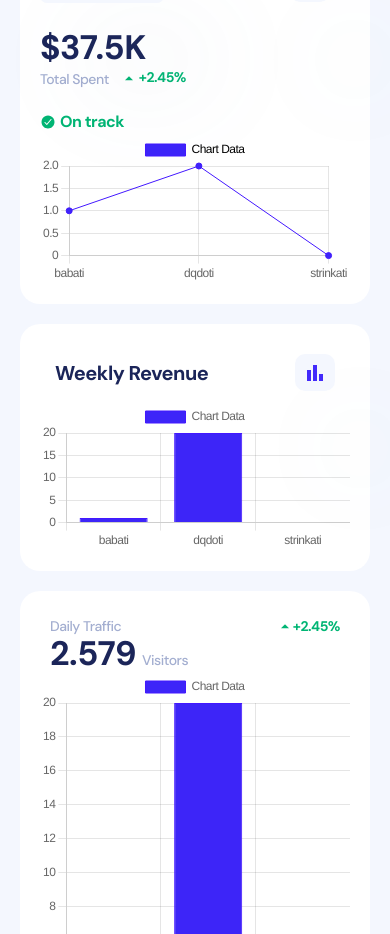
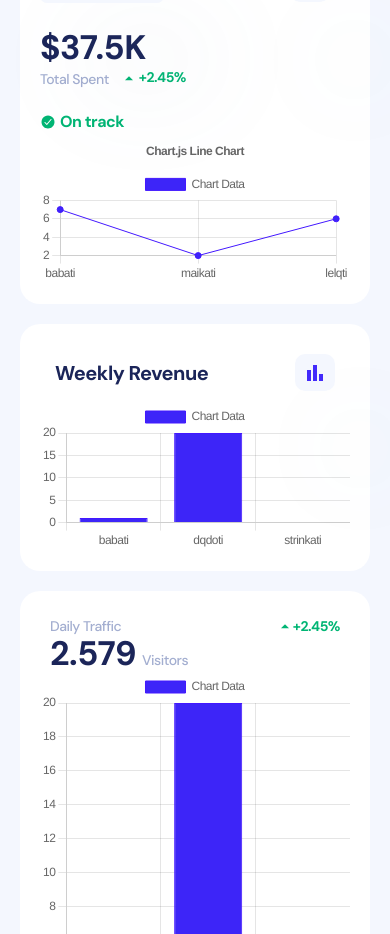
Before and after one commit to LackOnUsernameIdeas/NutriFit, a React (Create React App) app: page /#/admin/default in a window 390 px wide. Shown: the part 900-1834 px from the top of the page. Built offline with nearby package versions, Linux system fonts and the light colour scheme.

Commit message:
some changes on the responsive design

```diff
--- a/src/components/charts/LineChart.tsx
+++ b/src/components/charts/LineChart.tsx
@@ -2,11 +2,12 @@ import React, { useEffect, useRef } from "react";
 import Chart from "chart.js/auto"; // Import Chart.js
 
 type ChartProps = {
-  chartData: any[];
-  chartOptions: any;
+  lineChartData: number[];
+  lineChartOptions: object;
+  lineChartLables: string[];
 };
 
-const ColumnChart: React.FC<ChartProps> = ({ chartData, chartOptions }) => {
+const ColumnChart: React.FC<ChartProps> = ({ lineChartData, lineChartLables, lineChartOptions }) => {
   const chartRef = useRef<HTMLCanvasElement>(null);
 
   useEffect(() => {
@@ -16,22 +17,22 @@ const ColumnChart: React.FC<ChartProps> = ({ chartData, chartOptions }) => {
         new Chart(ctx, {
           type: "line",
           data: {
-            labels: ["babati", "dqdoti", "strinkati"],
+            labels: lineChartLables,
             datasets: [
               {
                 label: "Chart Data",
-                data: [1, 2, 0],
+                data: lineChartData,
                 backgroundColor: "#3d25f8",
                 borderColor: "rgba(67,24,255,1)",
                 borderWidth: 1,
               },
             ],
           },
-          options: chartOptions,
+          options: lineChartOptions,
         });
       }
     }
-  }, [chartData, chartOptions]);
+  }, [lineChartData, lineChartOptions]);
 
   return <canvas ref={chartRef} style={{ width: "100%", height: "100%" }} />;
 };
--- a/src/variables/charts.ts
+++ b/src/variables/charts.ts
@@ -432,3 +432,29 @@ export const lineChartOptionsTotalSpent: any = {
 	},
 	color: [ '#7551FF', '#39B8FF' ]
 };
+
+export const lineChartData: number[] = [7, 2, 6, 2];
+
+export const lineChartLables: string[] = ['babati', 'maikati', 'lelqti'];
+
+export const lineChartOptions: object = {
+	maintainAsceptRatio: false,
+	scales: {
+		x: {
+			offset: false
+		},
+		y: {
+			offset: false
+		}
+	},
+    responsive: true,
+    plugins: {
+      legend: {
+        position: 'top',
+      },
+      title: {
+        display: true,
+        text: 'Chart.js Line Chart'
+      }
+    }
+}
--- a/src/views/admin/default/components/TotalSpent.tsx
+++ b/src/views/admin/default/components/TotalSpent.tsx
@@ -15,8 +15,9 @@ import { MdBarChart, MdOutlineCalendarToday } from "react-icons/md";
 // Assets
 import { RiArrowUpSFill } from "react-icons/ri";
 import {
-  lineChartDataTotalSpent,
-  lineChartOptionsTotalSpent,
+  lineChartData,
+  lineChartLables,
+  lineChartOptions,
 } from "variables/charts";
 
 export default function TotalSpent(props: { [x: string]: any }) {
@@ -120,8 +121,9 @@ export default function TotalSpent(props: { [x: string]: any }) {
           w="100%"
         >
           <LineChart
-            chartData={lineChartDataTotalSpent}
-            chartOptions={lineChartOptionsTotalSpent}
+            lineChartLables={lineChartLables}
+            lineChartData={lineChartData}
+            lineChartOptions={lineChartOptions}
           />
         </Box>
       </Flex>
```
